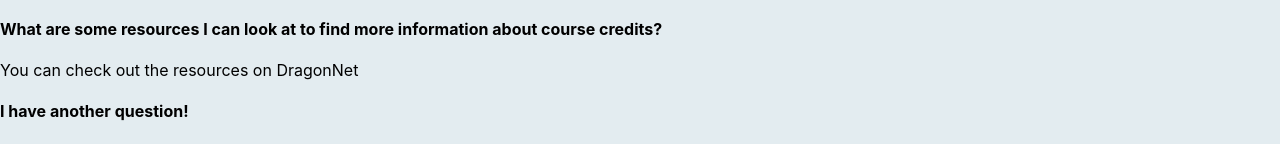
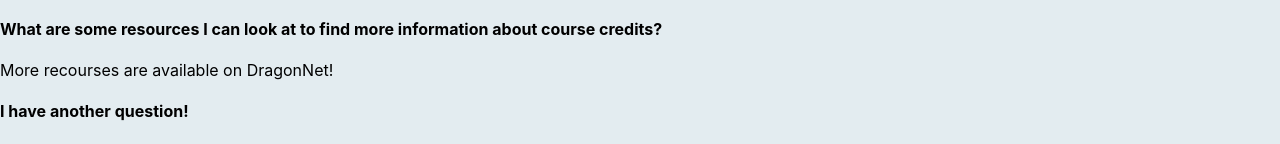
Before and after one commit to YoonjungC/sdltproject, a React (Create React App) app: page /faq in a window 1280 px wide. Shown: the part 499-643 px from the top of the page. Built offline with nearby package versions, Linux system fonts and the light colour scheme.

Commit message:
Update index.js

```diff
--- a/src/FAQ/index.js
+++ b/src/FAQ/index.js
@@ -20,7 +20,7 @@
             </p>
             <h4> What are some resources I can look at to find more information about course credits? </h4>
             <p>
-              You can check out the resources on DragonNet
+              More recourses are available on DragonNet!
             </p>
             <p id="line"> </p>
             <h4> I have another question! </h4>
```
